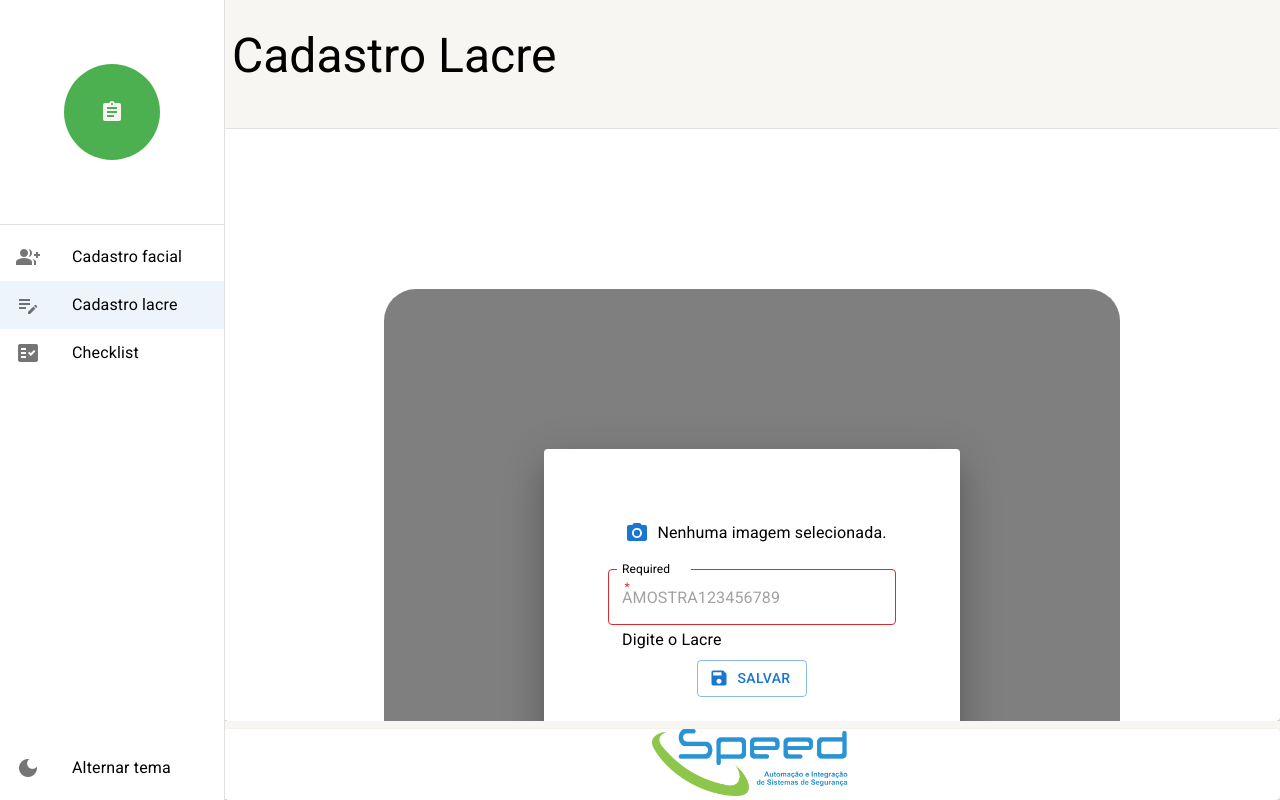
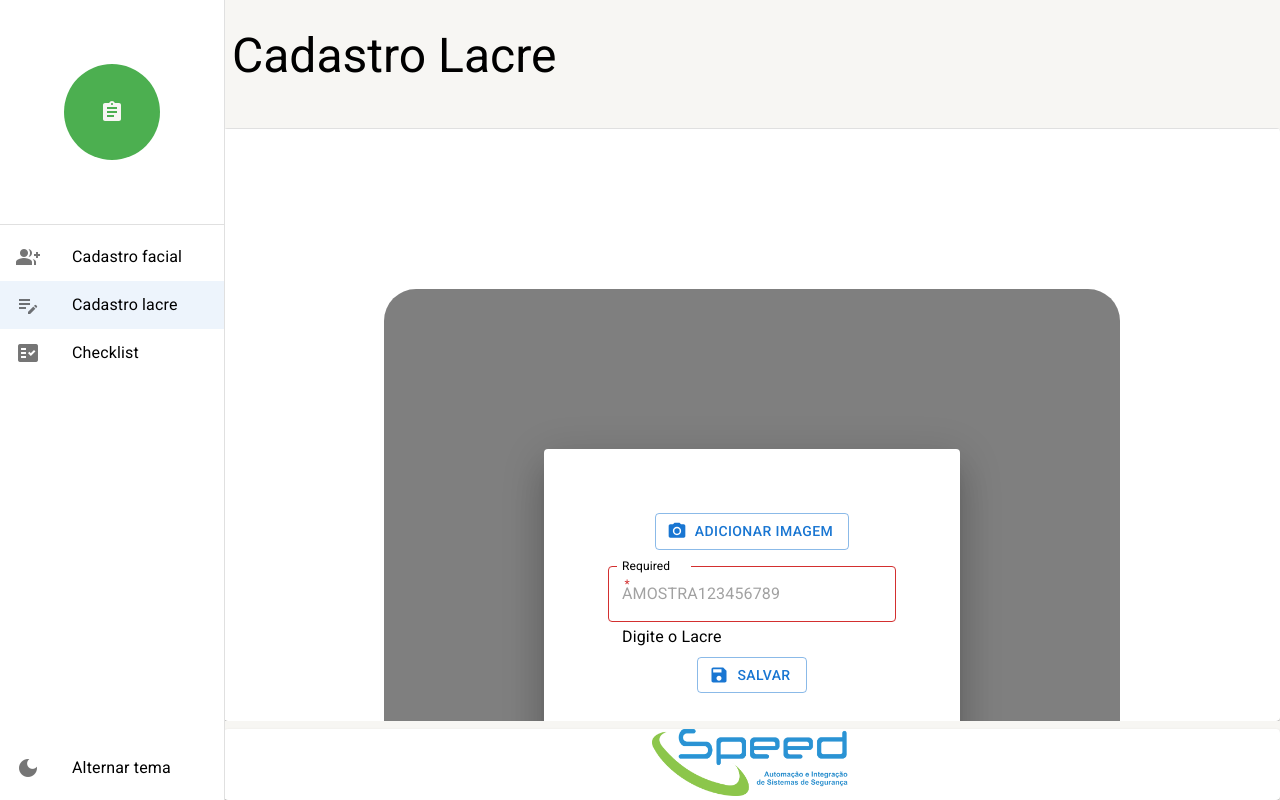
Before and after one commit to PhillDylan/prototype-one-app-deicmar, a React (Create React App) app: page /cadastro-lacre in a window 1280 px wide. Built offline with nearby package versions, Linux system fonts and the light colour scheme.

Commit message:
feat:falta adicionar loading botao na pagina3

```diff
--- a/src/pages/dashboard/Dashboard.tsx
+++ b/src/pages/dashboard/Dashboard.tsx
@@ -10,6 +10,8 @@ import Collapse from '@mui/material/Collapse';
 import CloseIcon from '@mui/icons-material/Close';
 import { NewPost } from "../../shared/components";
 import { alpha } from '@mui/material/styles';
+import SaveIcon from '@mui/icons-material/Save';
+import LoadingButton from '@mui/lab/LoadingButton';
 
 
 export const Dashboard = () => {
@@ -236,27 +238,37 @@ return(
           ) : (
                   <>
                       <label htmlFor="file">
-                        <IconButton color="primary" aria-label="upload picture" component="span">
-                          <PhotoCamera />
-                        </IconButton>
+                      <LoadingButton
+                      loading={false}
+                      loadingPosition="start"
+                      startIcon={<PhotoCamera />}
+                      variant="outlined"
+                      aria-label="upload picture"
+                      component="span"
+                    >
+                      ADICIONAR IMAGEM
+                    </LoadingButton>
                       </label>
                       <input onChange={handleImagemSelecionada} id="file" style={{ display: 'none' }} type="file" />
-                  <Typography>Nenhuma imagem selecionada.</Typography>
                   </>
           )}
 
           {image && (
-            <Grid container textAlign='center' alignItems='center' alignContent='center'>
+            <Grid item>
             <Grid item >
                   <label htmlFor="file">
-                    <IconButton color="primary" aria-label="upload picture" component="span" >
-                      <PhotoCamera />
-                    </IconButton>
+                  <LoadingButton
+                      loading={false}
+                      loadingPosition="start"
+                      startIcon={<PhotoCamera />}
+                      variant="outlined"
+                      aria-label="upload picture"
+                      component="span"
+                    >
+                      TROCAR IMAGEM
+                    </LoadingButton>
                     </label>
                   <input onChange={handleImagemSelecionada} id="file" style={{ display: 'none' }} type="file" />
-                  </Grid>
-                  <Grid item>
-                    <Typography>Trocar imagem</Typography>
                   </Grid>
             </Grid>
           )}
--- a/src/pages/dashboard/Dashboard2.tsx
+++ b/src/pages/dashboard/Dashboard2.tsx
@@ -222,13 +222,16 @@ useEffect(() => {
               ) : (
                 <>
                   <label htmlFor="file">
-                    <IconButton
-                      color="primary"
+                    <LoadingButton
+                      loading={false}
+                      loadingPosition="start"
+                      startIcon={<PhotoCamera />}
+                      variant="outlined"
                       aria-label="upload picture"
                       component="span"
                     >
-                      <PhotoCamera />
-                    </IconButton>
+                      ADICIONAR IMAGEM
+                    </LoadingButton>
                     <input
                       onChange={handleImagemSelecionada}
                       id="file"
@@ -236,7 +239,7 @@ useEffect(() => {
                       type="file"
                     />
                   </label>
-                  <Typography>Nenhuma imagem selecionada.</Typography>
+
                 </>
               )}
 
```
